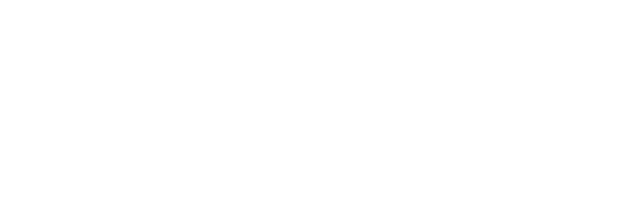
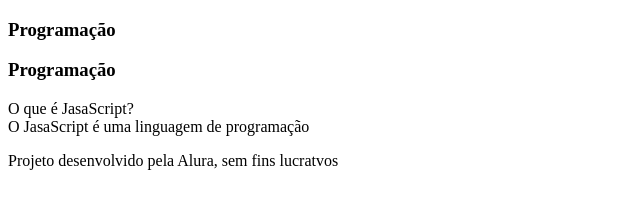
Before and after one commit to gabyzuin/Gaby-, a plain HTML site: page Gaby/index.html in a window 1280 px wide. Shown: the whole page, without its empty margins (0-640 px from the left). Drawn offline with Linux system fonts and the light colour scheme.

Commit message:
Add files via upload

```diff
--- a/Gaby/index.html
+++ b/Gaby/index.html
@@ -6,7 +6,32 @@
     <title>Flashcard</title>
 </head>
 <body>
-    <main></main>
+    <main>
 
+<section id="container">
+    <article class="cartao">
+        <div class=cartao__conteudo></div>
+        <h3>Programação</h3>
+
+        <div>
+    </article>
+</section>
+    </main>
+      <section id="conteiner">
+        <article class="cartao">
+            <div class="cartao__conteudo">
+                <h3>Programação</h3>
+                <div class="cartao__conteudo__pergunta">
+                    O que é JasaScript?
+                </div>
+                <div class="cartao__conteudo__resposta">
+                    O JasaScript é uma linguagem de programação
+                </div>
+            </div>
+        </article>
+      </section>
+    <footer>
+        <p>Projeto desenvolvido pela Alura, sem fins lucratvos</p>
+    </footer>
 </body>
 </html>
```
